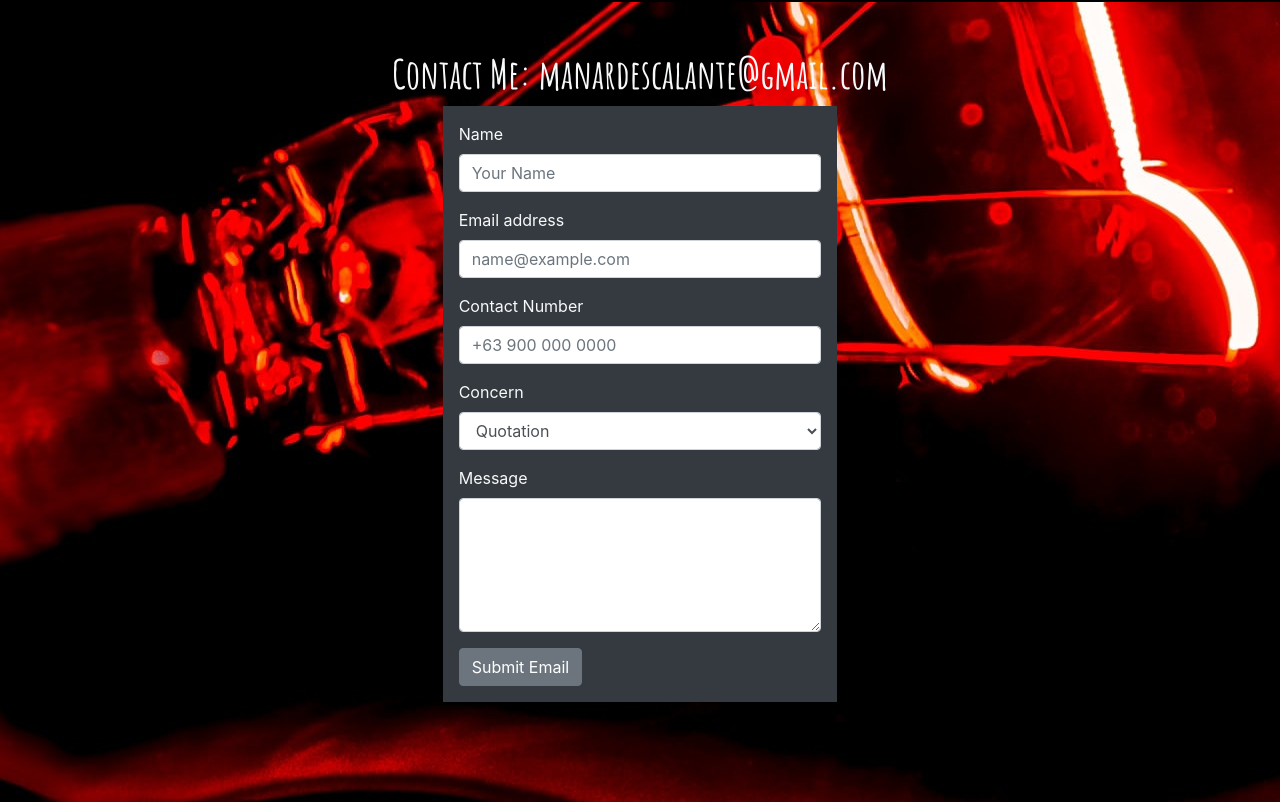
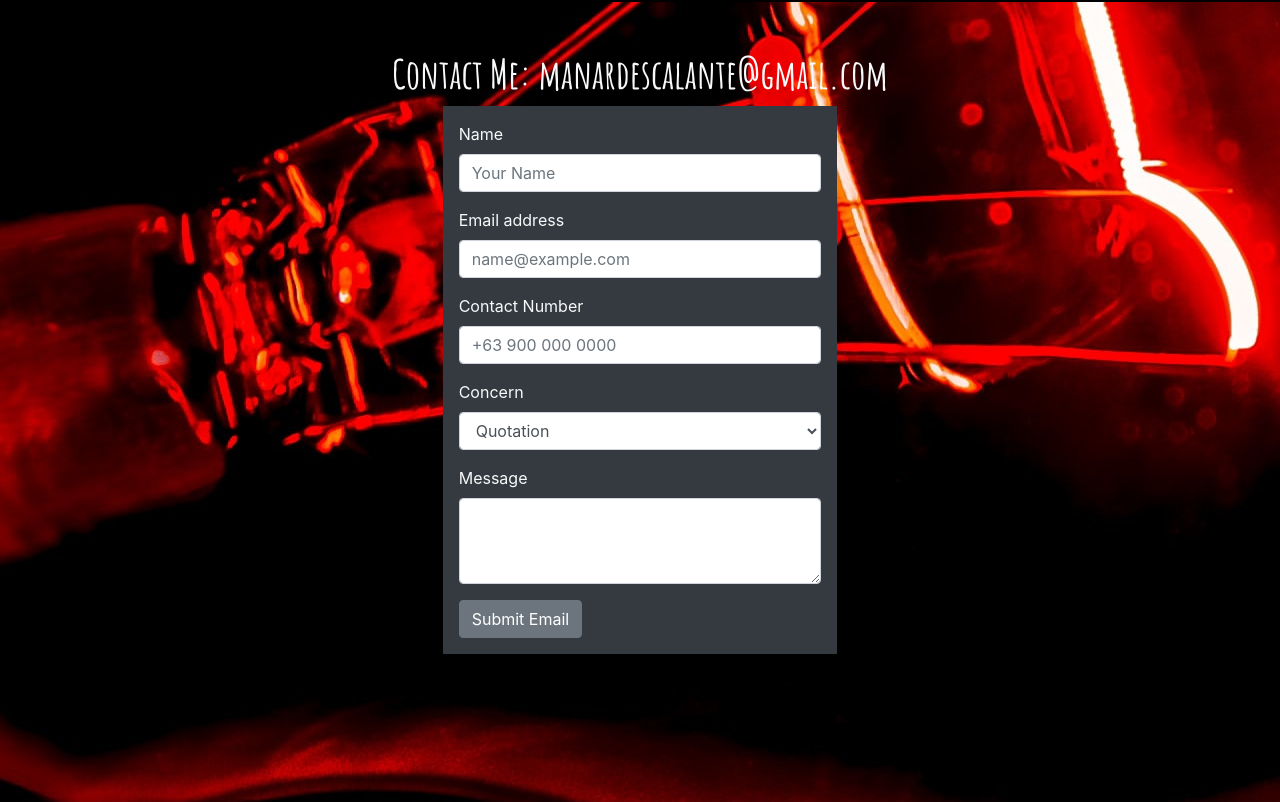
Before and after one commit to dranyam2022/web-portfolio, a plain HTML site: page index.html in a window 1280 px wide. Shown: the part 2398-3200 px from the top of the page. Drawn offline with nearby package versions, Linux system fonts and the light colour scheme.

Commit message:
final code for capstone-01

```diff
--- a/index.html
+++ b/index.html
@@ -166,7 +166,7 @@
             </div>
             <div class="form-group">
                 <label for="exampleFormControlTextarea1">Message</label>
-                <textarea class="form-control" id="exampleFormControlTextarea1" rows="5"></textarea>
+                <textarea class="form-control" id="exampleFormControlTextarea1" rows="3"></textarea>
             </div>
             <!-- Button trigger modal -->
             <button type="button" class="btn btn-secondary" data-toggle="modal" data-target="#exampleModal">
```
